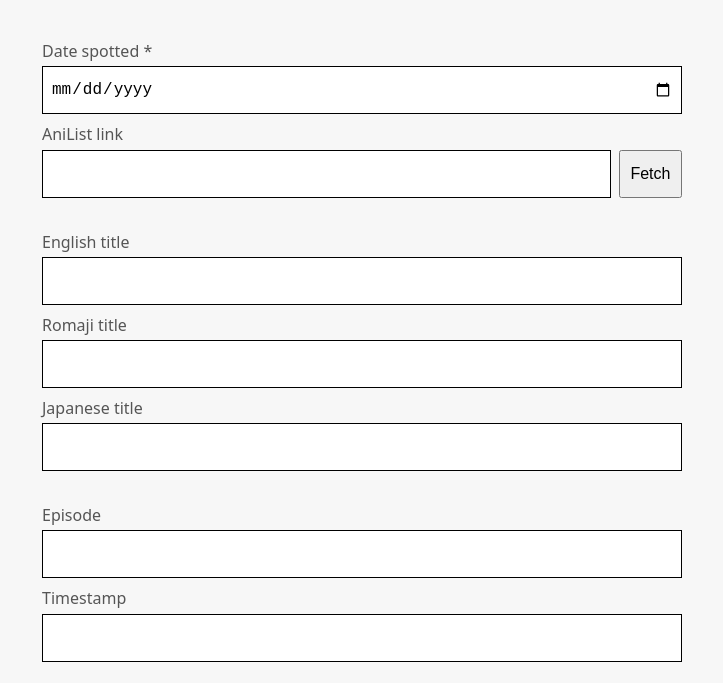
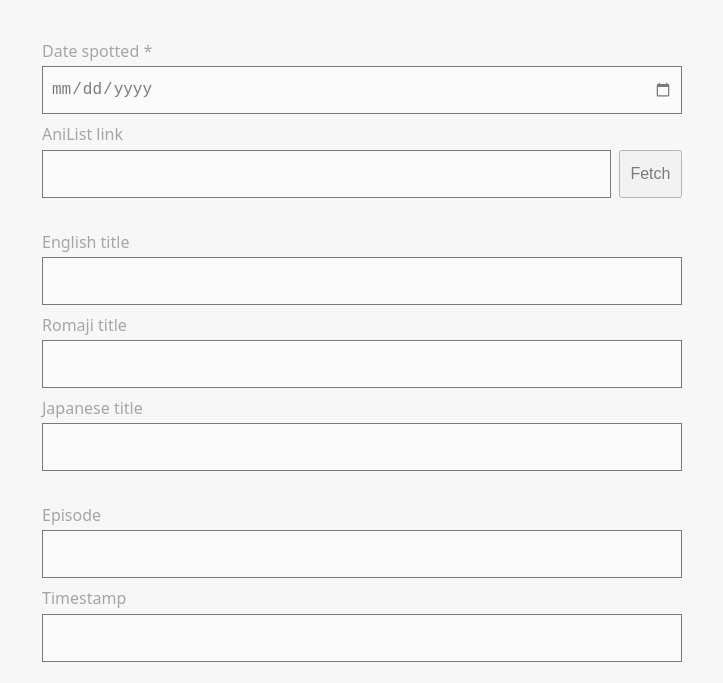
Before and after one commit to animelighthouses/animelighthouses.github.io, a plain HTML site: page submit.html in a window 1280 px wide. Shown: the part 105-788 px from the top of the page, without its empty margins (278-1001 px from the left). Drawn offline with nearby package versions, Linux system fonts and the light colour scheme; no server answers.

Commit message:
Update submit.html

```diff
--- a/submit.html
+++ b/submit.html
@@ -44,7 +44,7 @@
                 if (data.session) {
                     enableForm()
                 } else {
-                    enableForm()
+                    disableForm()
                 }
             }
 
```
